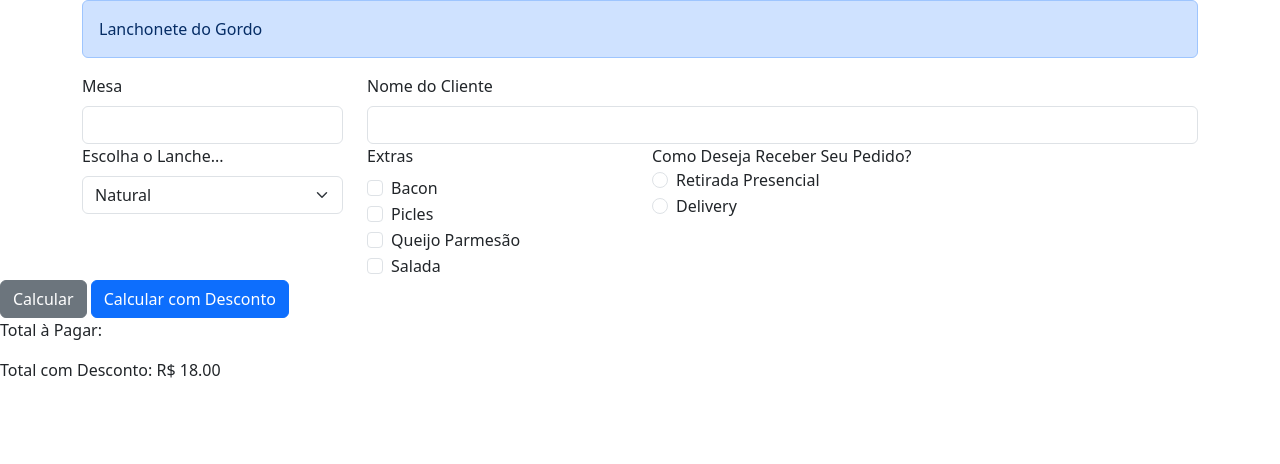
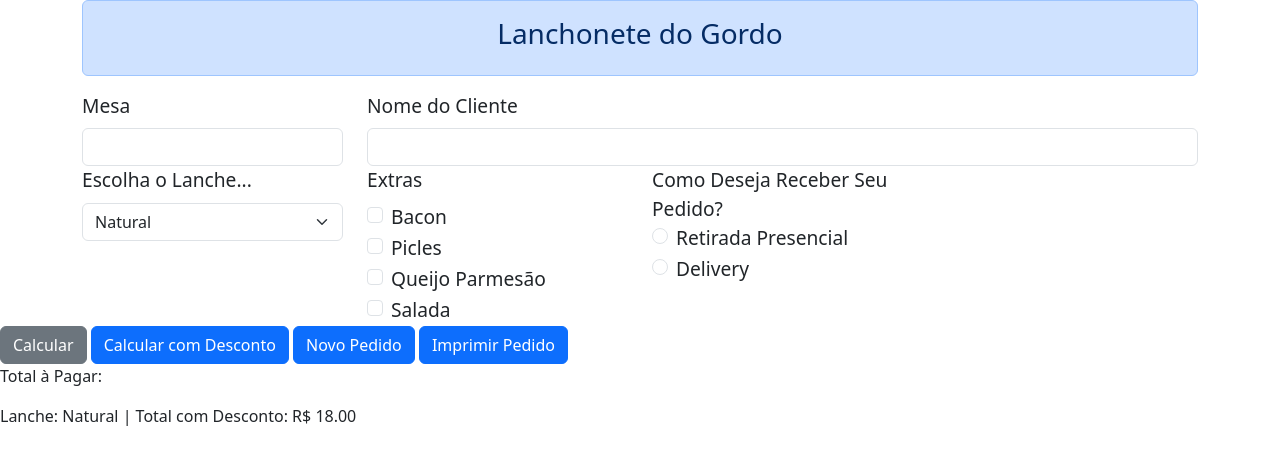
Before and after one commit to jpofof/front-end-basico, a plain HTML site: page ProjetoLanchonete/index.html in a window 1280 px wide. Both pictures are taken after a click on the button "Calcular com Desconto". Drawn offline with nearby package versions, Linux system fonts and the light colour scheme.

Commit message:
Projeto lanchonete relaizado

```diff
--- a/ProjetoLanchonete/index.html
+++ b/ProjetoLanchonete/index.html
@@ -7,15 +7,16 @@
     <title>Projeto Lanchonete</title>
     <link href="https://cdn.jsdelivr.net/npm/bootstrap@5.3.8/dist/css/bootstrap.min.css" rel="stylesheet"
         integrity="sha384-sRIl4kxILFvY47J16cr9ZwB07vP4J8+LH7qKQnuqkuIAvNWLzeN8tE5YBujZqJLB" crossorigin="anonymous">
+    <link rel="stylesheet" href="style.css">
 </head>
 
 <body>
     <div class="container">
         <div class="alert alert-primary" role="alert">
-            Lanchonete do Gordo
+            <h3>Lanchonete do Gordo</h3>
         </div>
 
-        <form>
+        <form id="formulario">
             <div class="row">
                 <div class="col-3">
                     <label for="mesa" class="form-label">Mesa</label>
@@ -27,6 +28,7 @@
                     <input type="text" name="nome" id="nome" class="form-control">
                 </div>
             </div>
+
         </form>
 
         <div class="row">
@@ -94,6 +96,9 @@
         <button type="button" class="btn btn-primary" id="calcularDesc">
             Calcular com Desconto
         </button>
+        <button type="button" class="btn btn-primary" id="novoPedido">Novo Pedido</button>
+        <button type="button" class="btn btn-primary" id="imprimirPedido">Imprimir Pedido</button>
+
     </div>
 
     <p id="valorPagar">Total à Pagar:</p>
--- a/ProjetoLanchonete/script.js
+++ b/ProjetoLanchonete/script.js
@@ -1,23 +1,37 @@
+document.querySelector("#imprimirPedido").addEventListener('click', function () {
+    window.print();
+});
+
+document.querySelector("#novoPedido").addEventListener('click', function () {
+    document.getElementById('formulario').reset();
+});
+
 function calcular() {
     let valorLanche = Number(document.querySelector("#lanches").value);
+    let nomeLanche = pegarNomeLanche();
     let valorAdicionais = calcularAdicionais();
-    let valorTotal = valorLanche + valorAdicionais;
+    let valorEntrega = calcularEntrega();
+
+    let valorTotal = valorLanche + valorAdicionais + valorEntrega;
 
     document.querySelector("#valorPagar").textContent =
-        "Total à Pagar: R$ " + valorTotal.toFixed(2);
+        "Lanche: " + nomeLanche + " | Total à Pagar: R$ " + valorTotal.toFixed(2);
 }
 
 document.querySelector("#calcularDesc").addEventListener('click', calcularDesc);
 
 function calcularDesc() {
     let valorLanche = Number(document.querySelector("#lanches").value);
+    let nomeLanche = pegarNomeLanche();
     let valorAdicionais = calcularAdicionais();
-    let valorTotal = valorLanche + valorAdicionais;
+    let valorEntrega = calcularEntrega();
+
+    let valorTotal = valorLanche + valorAdicionais + valorEntrega;
 
     let valorComDesconto = valorTotal * 0.9;
 
     document.querySelector("#valorPagarDesc").textContent =
-        "Total com Desconto: R$ " + valorComDesconto.toFixed(2);
+        "Lanche: " + nomeLanche + " | Total com Desconto: R$ " + valorComDesconto.toFixed(2);
 }
 
 function calcularAdicionais() {
@@ -31,3 +45,27 @@ function calcularAdicionais() {
     }
     return soma;
 }
+
+function calcularEntrega() {
+    let lista = document.querySelectorAll("input[name='recebimentos']");
+    let valor = 0;
+
+    for (let i = 0; i < lista.length; i++) {
+        if (lista[i].checked) {
+            valor = Number(lista[i].value);
+        }
+    }
+    return valor;
+}
+
+function pegarNomeLanche() {
+    let lista = document.querySelector("#lanches");
+    let nome = "";
+
+    for (let i = 0; i < lista.length; i++) {
+        if (lista[i].selected) {
+            nome = lista[i].text;
+        }
+    }
+    return nome;
+}
--- /dev/null
+++ b/ProjetoLanchonete/style.css
@@ -0,0 +1,9 @@
+h3{
+    text-align: center;
+}
+html{
+    font-size: 16px;
+}
+label{
+    font-size: clamp(0.8rem, 1.5vw, 1.2rem);
+}
```
Also changed, not shown: 1 other file.
